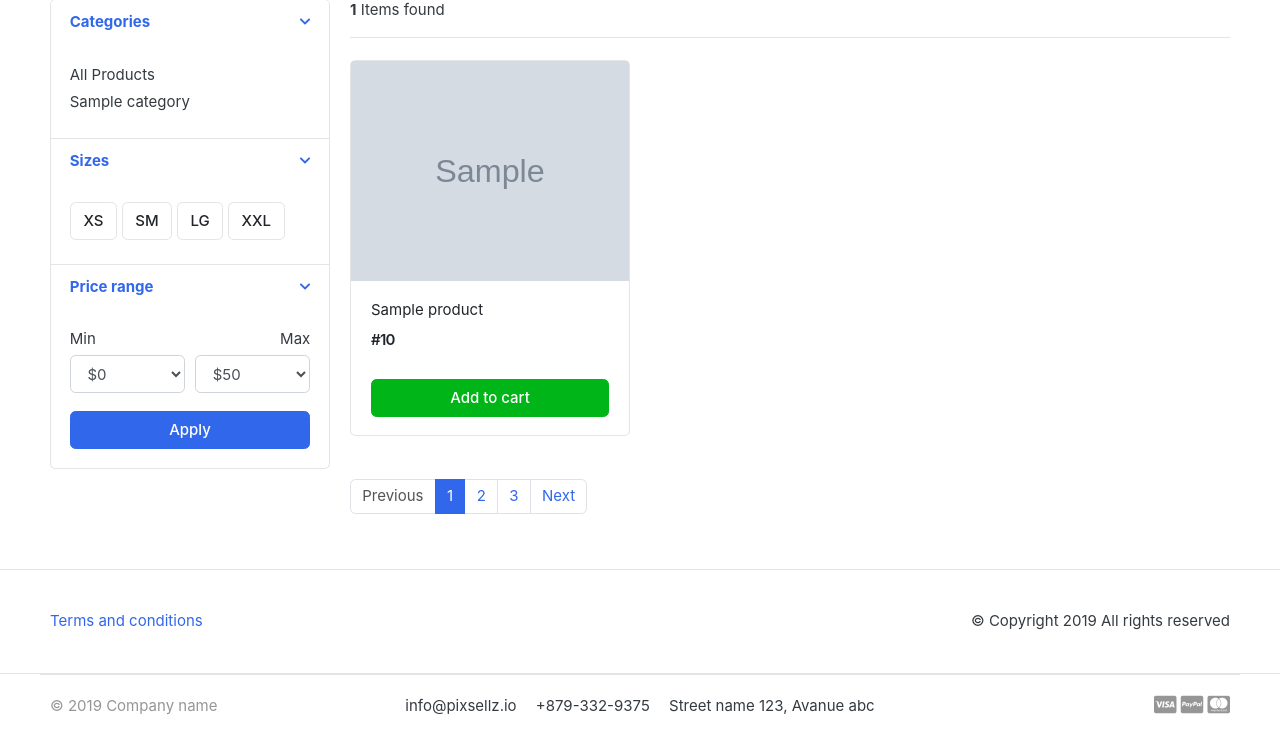
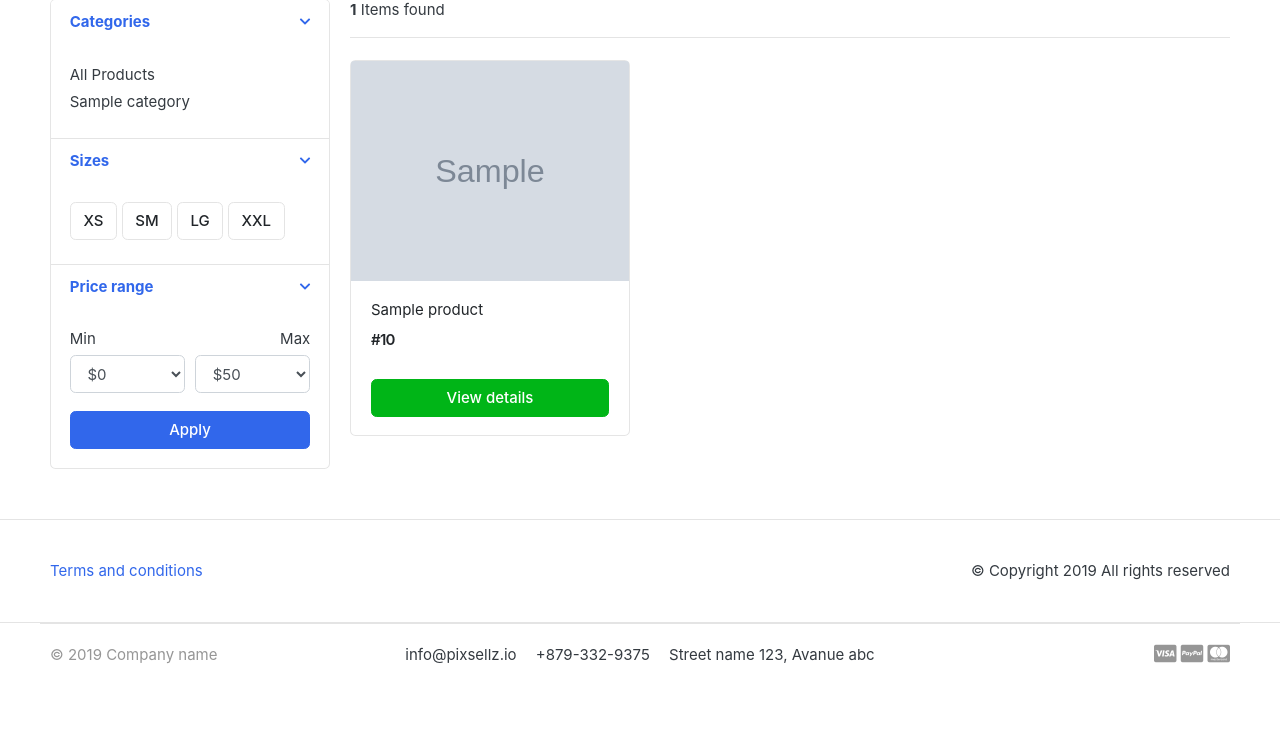
Before and after one commit to Axubyy/greak-kart1, a Django app: page /store/ in a window 1280 px wide. Shown: the part 295-1032 px from the top of the page. After the commit the page ends 959 px from the top, so only its background shows below. Run offline with Django 4.2, Linux system fonts and the light colour scheme; tables that the repository leaves empty hold one stand-in row (values such as "Sample post"); grey boxes marked "Sample" are stand-in pictures; parts of the project's set-up code (start-up, migrations or seed data) failed here and were passed over; some libraries are stand-ins or nearby versions; some web fonts are replaced.

Commit message:
Implemented pagination

```diff
--- a/cart/context_processors.py
+++ b/cart/context_processors.py
@@ -8,7 +8,9 @@ def counter(request):
         return {}
     else:
         cart = Cart.objects.filter(cart_id=_get_cart_id(request))
-        cart_items = CartItem.objects.all().filter(cart=cart[:1])
+        # cart_items = CartItem.objects.all().filter(cart=cart[:1])
+        cart_items = CartItem.objects.filter(
+            cart__cart_id=_get_cart_id(request))
         for cart_item in cart_items:
             cart_count += cart_item.quantity
         return dict(cart_count=cart_count)
--- a/cart/views.py
+++ b/cart/views.py
@@ -2,6 +2,7 @@ from math import prod
 from django.http import HttpResponse, HttpResponseRedirect
 from django.shortcuts import get_object_or_404, redirect, render
 from django.views import View
+from django.core.exceptions import ObjectDoesNotExist
 from django.views.generic import ListView, DetailView, CreateView
 from django.views.generic.base import TemplateView
 from cart.models import Cart, CartItem
@@ -44,18 +45,21 @@ class CartView(TemplateView):
         total = 0
         quantity = 0
         context = super().get_context_data(**kwargs)
-        cart = Cart.objects.get(cart_id=_get_cart_id(self.request))
-        cart_items = CartItem.objects.filter(cart=cart)
-        for cart_item in cart_items:
-            quantity += cart_item.quantity
-            total += (cart_item.product.price * cart_item.quantity)
-        tax = int(0.02 * total)
-        grand_total = total + tax
-        context["quantity"] = quantity
-        context["total"] = total
-        context["cart_items"] = cart_items
-        context["tax"] = tax
-        context["grand_total"] = grand_total
+        try:
+            cart = Cart.objects.get(cart_id=_get_cart_id(self.request))
+            cart_items = CartItem.objects.filter(cart=cart)
+            for cart_item in cart_items:
+                quantity += cart_item.quantity
+                total += (cart_item.product.price * cart_item.quantity)
+            tax = int(0.02 * total)
+            grand_total = total + tax
+            context["quantity"] = quantity
+            context["total"] = total
+            context["cart_items"] = cart_items
+            context["tax"] = tax
+            context["grand_total"] = grand_total
+        except ObjectDoesNotExist:
+            pass
 
         return context
 
--- a/store/templates/store/store.html
+++ b/store/templates/store/store.html
@@ -239,7 +239,7 @@
 						{% comment %} <del class="price-old">$1980</del> {% endcomment %}
 					</div> <!-- price-wrap.// -->
 				</div>
-				<a href="{% url 'add-to-cart' product.id %}" class="btn btn-block btn-success">Add to cart </a>
+				<a href="{{ product.get_absolute_url }}" class="btn btn-block btn-success">View details </a>
 			</figcaption>
 		</figure>
 	</div> <!-- col.// -->
@@ -248,13 +248,29 @@
 
 
 <nav class="mt-4" aria-label="Page navigation sample">
-  <ul class="pagination">
-    <li class="page-item disabled"><a class="page-link" href="#">Previous</a></li>
-    <li class="page-item active"><a class="page-link" href="#">1</a></li>
-    <li class="page-item"><a class="page-link" href="#">2</a></li>
-    <li class="page-item"><a class="page-link" href="#">3</a></li>
-    <li class="page-item"><a class="page-link" href="#">Next</a></li>
+  {% if products.has_other_pages %}
+    <ul class="pagination">
+    {% if products.has_previous %}
+        <li class="page-item "><a class="page-link" href="?page={{page_obj.previous_page_number}}">Previous</a></li>
+         {% else %}
+        <li class="page-item disabled"><a class="page-link" href="#">Previous</a></li>
+    {% endif %}
+    {% for i in products.paginator.page_range %}
+    {% if products.number == i %}
+         <li class="page-item active"><a class="page-link" href="#">{{ i}}</a></li>
+        {% else %}
+    <li class="page-item"><a class="page-link" href="?page={{i}}">{{i}}</a></li>
+        {% endif %}
+    {% endfor %}
+
+    {% if products.has_next %}
+        <li class="page-item"><a class="page-link" href="?page={{products.next_page_number}}">Next</a></li>
+        {% else %}
+        <li class="page-item disabled"><a class="page-link" href="#">Previous</a></li>
+    {% endif %}
   </ul>
+
+  {% endif %}
 </nav>
 
 	</main> <!-- col.// -->
--- a/store/urls.py
+++ b/store/urls.py
@@ -4,8 +4,9 @@ from . import views
 
 urlpatterns = [
     path('', views.StoreListView.as_view(), name='store'),
-    path('<slug:category_slug>/', views.StoreListView.as_view(),
+    path('category/<slug:category_slug>/', views.StoreListView.as_view(),
          name='products_by_category'),
-    path('<slug:category_slug>/<slug:product_slug>/', views.ProductDetailView.as_view(),
-         name='product-detail')
+    path('category/<slug:category_slug>/<slug:product_slug>/', views.ProductDetailView.as_view(),
+         name='product-detail'),
+    path('search/', views.search, name="search"),
 ]
--- a/store/views.py
+++ b/store/views.py
@@ -1,8 +1,5 @@
-from gc import get_objects
-from itertools import product
-from unicodedata import category
-from webbrowser import get
-import django
+from django.core.paginator import Paginator, EmptyPage, PageNotAnInteger
+from django.http import HttpResponse
 from django.shortcuts import get_object_or_404, render
 from django.views.generic.base import TemplateView
 from django.views import View
@@ -27,16 +24,24 @@ class StoreListView(ListView):
             categories = get_object_or_404(
                 Category, slug=self.kwargs["category_slug"])
             products = Product.objects.filter(
-                category=categories, is_available=True)
+                category=categories, is_available=True).order_by('id')
+            paginator = Paginator(products, 3)
+            page = self.request.GET.get('page')
+            paged_product = paginator.get_page(page)
             product_count = products.count()
-            context["products"] = products
+            context["products"] = paged_product
             context["product_count"] = product_count
             # cat_products = Category.objects.get(slug=category_slug).products.all()
         else:
-            products = Product.objects.all()
+
+            products = Product.objects.all().order_by('id')
+            paginator = Paginator(products, 3)
+            # url that comes with page number ?page=
+            page = self.request.GET.get('page')
+            paged_product = paginator.get_page(page)
             product_count = products.count()
-
-        context["products"] = products
+        #  context["products"] = products
+        context["products"] = paged_product
         context["product_count"] = product_count
 
         return context
@@ -75,8 +80,8 @@ class ProductDetailView(DetailView):
         product = Product.objects.get(
             category__slug=self.kwargs["category_slug"], slug=self.kwargs["product_slug"])
 
-        is_in_cart = CartItem.objects.get(
-            cart__cart_id=_get_cart_id(self.request), product=product).exists()
+        # is_in_cart = CartItem.objects.get(
+        #     cart__cart_id=_get_cart_id(self.request), product=product).exists()
 
         return product
 
@@ -87,3 +92,7 @@ class ProductDetailView(DetailView):
     #     context["product"] = product
 
     #     return context
+
+
+def search(request):
+    return HttpResponse('search')
```
